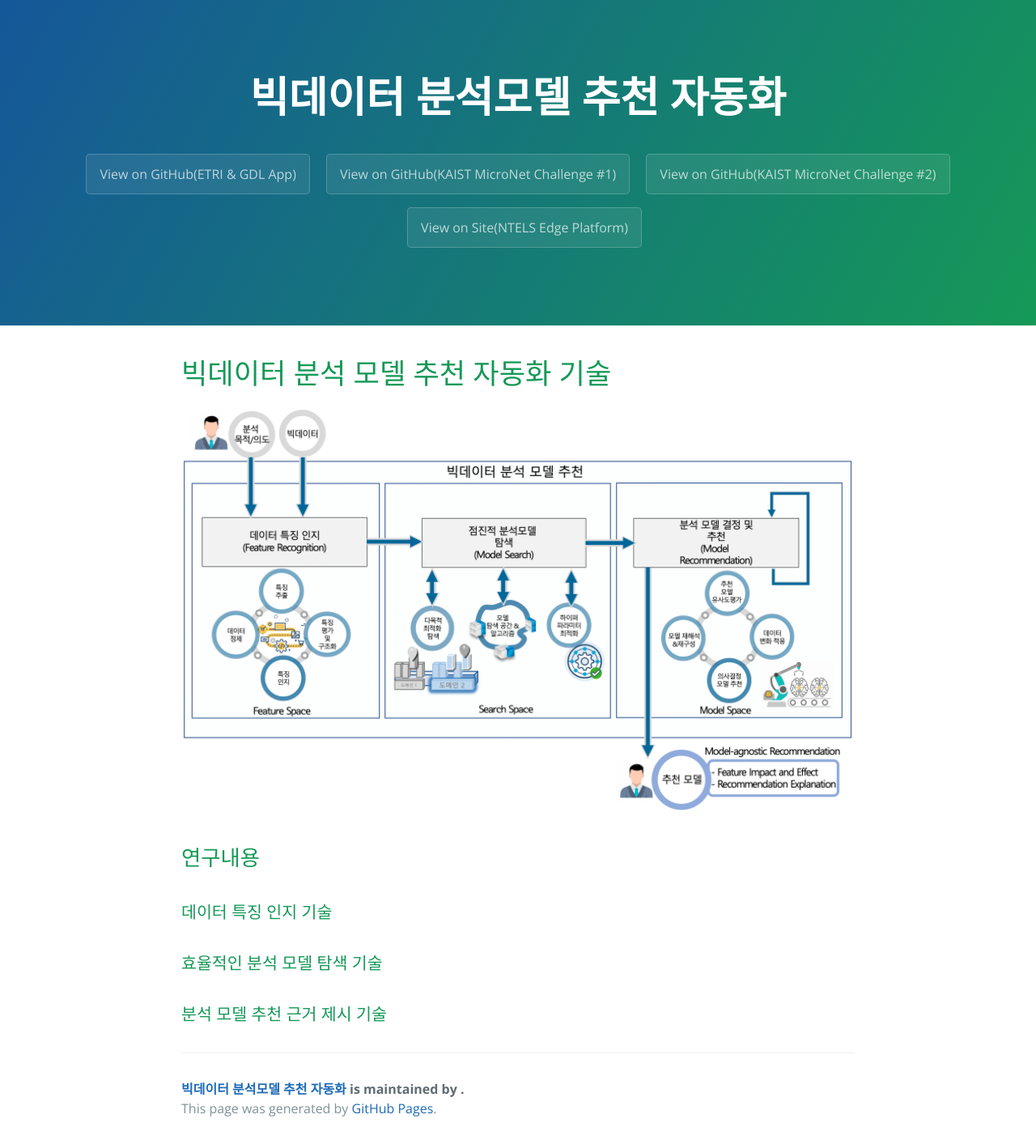
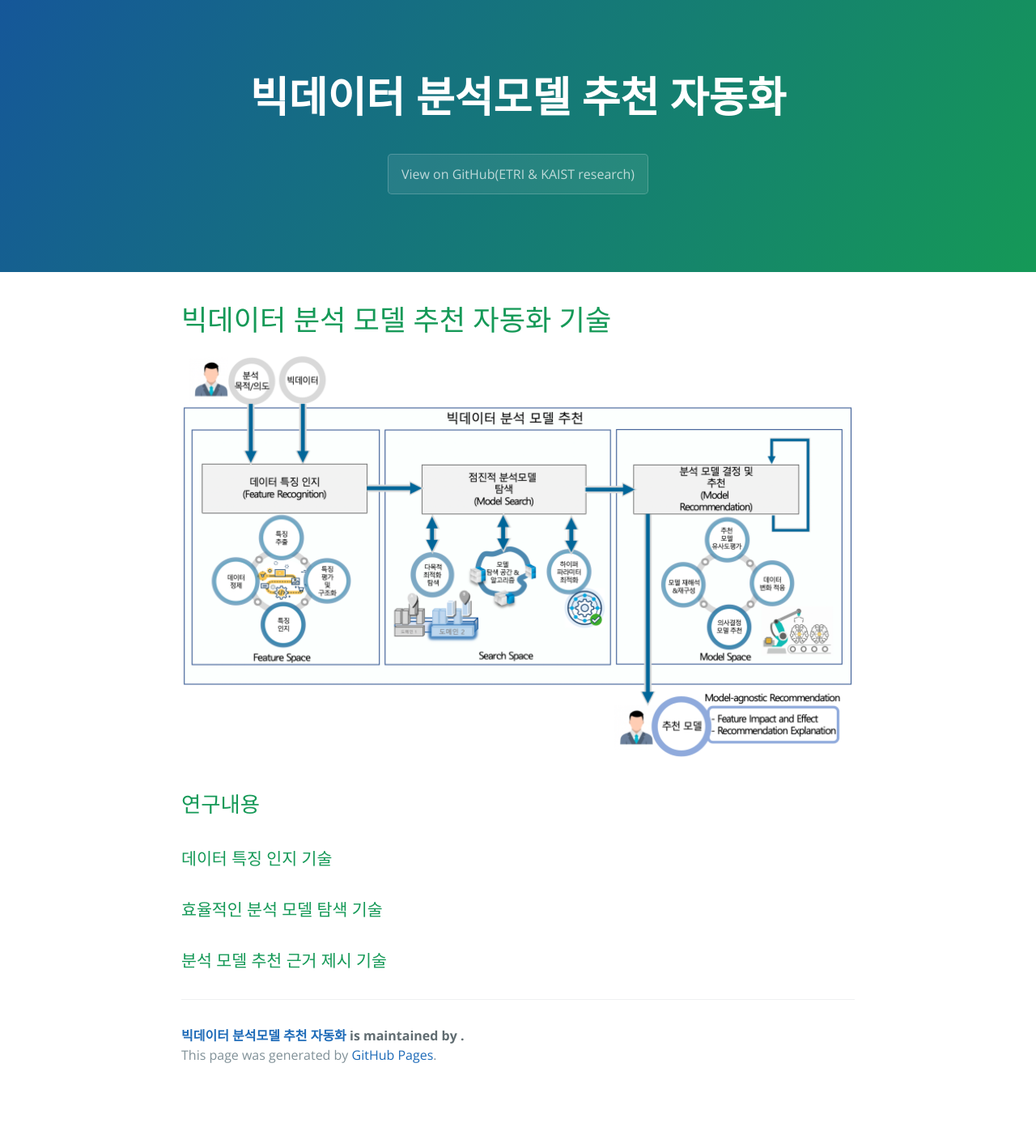
Before and after one commit to ETRI-AUTOML/docs, a Jekyll site: the page built from index.html, in a window 1280 px wide. Shown: the whole page at 81% size. Built offline with Jekyll 4.4.1, drawn with Linux system fonts in a browser that asks for light colours; after the commit the page ends 1347 px from its top, so only the background shows below that.

Commit message:
Update page-header.html

```diff
--- a/_includes/page-header.html
+++ b/_includes/page-header.html
@@ -1,8 +1,8 @@
 <section class="page-header">
   <h1 class="project-name">{{ site.title }}</h1>
   <h2 class="project-tagline">{{ site.tagline }}</h2>
-  <a href="https://github.com/ETRI-EdgeAnalytics/ObjectDetection" class="btn">View on GitHub(ETRI & GDL App)</a>
-  <a href="https://github.com/Kthyeon/micronet_neurips_challenge" class="btn">View on GitHub(KAIST MicroNet Challenge #1)</a>
+  <a href="https://github.com/ETRI-AUTOML/survey" class="btn">View on GitHub(ETRI & KAIST research)</a>
+<!--  <a href="https://github.com/Kthyeon/micronet_neurips_challenge" class="btn">View on GitHub(KAIST MicroNet Challenge #1)</a>
   <a href="https://github.com/Lee-Gihun/MicroNet_OSI-AI" class="btn">View on GitHub(KAIST MicroNet Challenge #2)</a>
-  <a href="http://edge.ntels.com/" class="btn">View on Site(NTELS Edge Platform)</a>
+  <a href="http://edge.ntels.com/" class="btn">View on Site(NTELS Edge Platform)</a> -->
 </section>
```
